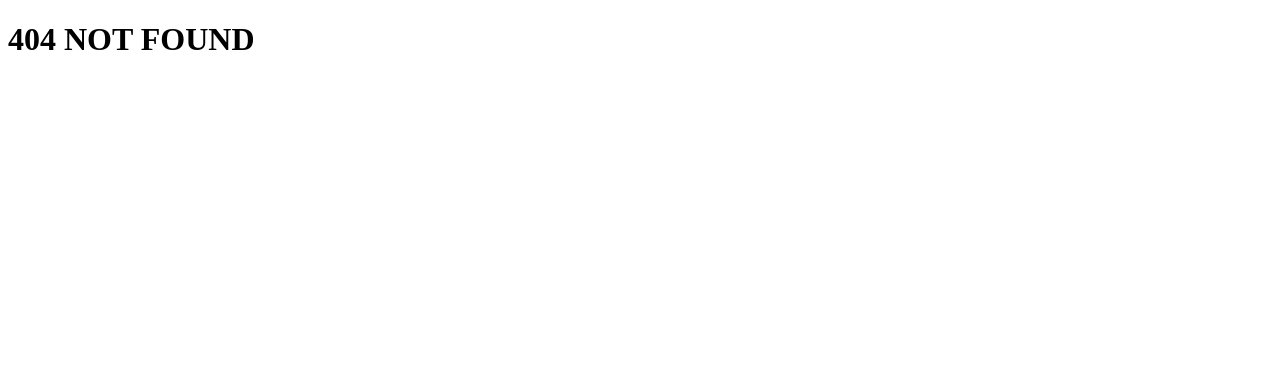
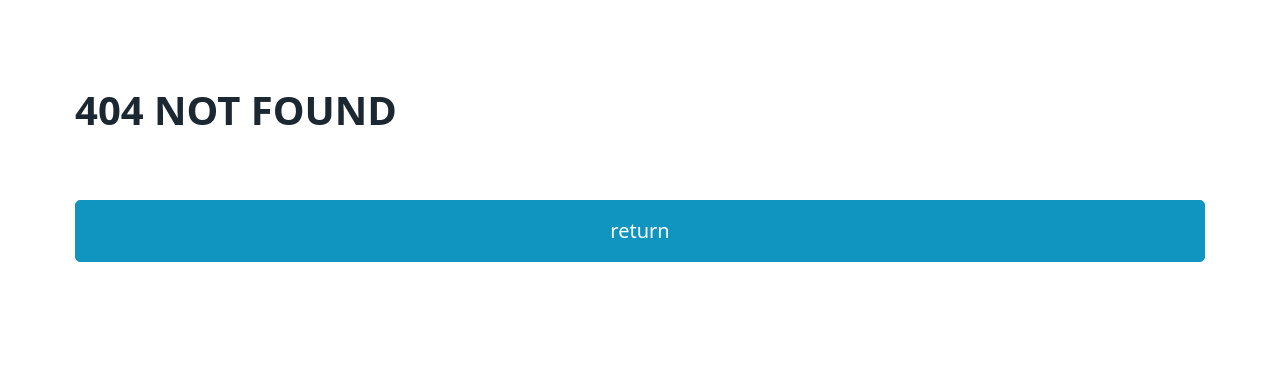
Before and after one commit to susylee/youtube_scraper_Python, a Flask app: page /notfound in a window 1280 px wide. Shown: the top 391 px of the page. Run offline with Flask 2, Linux system fonts and the light colour scheme.

Commit message:
button created

```diff
--- a/app/templates/404.html
+++ b/app/templates/404.html
@@ -1,12 +1,22 @@
 <!DOCTYPE html>
 <html lang="en">
+
 <head>
     <meta charset="UTF-8">
     <meta http-equiv="X-UA-Compatible" content="IE=edge">
     <meta name="viewport" content="width=device-width, initial-scale=1.0">
+    <link rel="stylesheet" href="https://unpkg.com/@picocss/pico@latest/css/pico.min.css">
     <title>404 page</title>
 </head>
+
 <body>
-    <h1>404 NOT FOUND</h1>
+    <main class="container">
+        <h1>404 NOT FOUND</h1>
+
+        <form action="{{url_for('index')}}" method="get">
+            <input type="submit" value="return">
+            </form>
+    </main>
 </body>
+
 </html>
```
